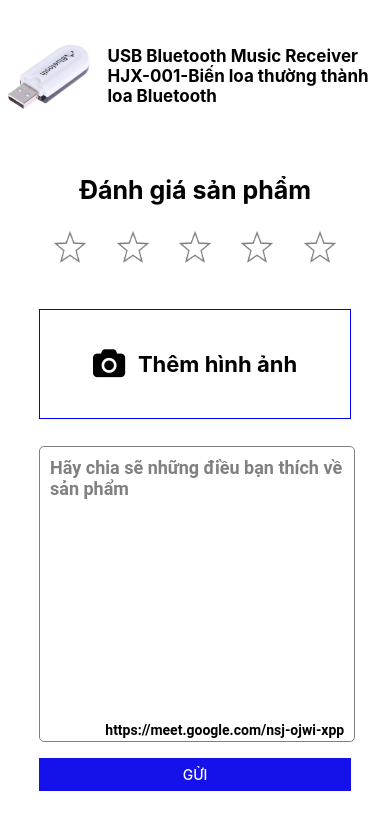
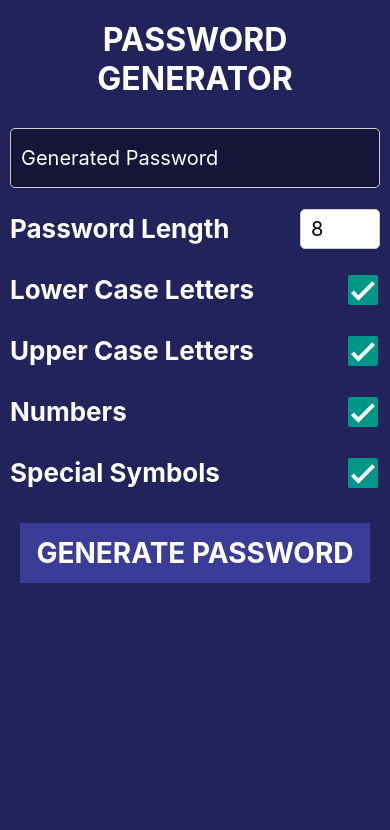
Before and after one commit to MinhAn2007/Lab4_ReactNative, a React Native app: screen / in a window 390 px wide. Shown: the top 830 px of the page. Built offline with nearby package versions, Linux system fonts and the light colour scheme.

Commit message:
Create PassWordScreen

```diff
--- a/App.js
+++ b/App.js
@@ -2,12 +2,14 @@ import { StatusBar } from 'expo-status-bar';
 import { StyleSheet, Text, View } from 'react-native';
 import LoginScreen from './src/component/LoginScreen';
 import FeedbackScreen from './src/component/FeedbackScreen';
+import PassWordScreen from './src/component/PassWord';
 
 export default function App() {
   return (
     <View style={styles.container}>
       {/* <LoginScreen></LoginScreen> */}
-      <FeedbackScreen></FeedbackScreen>
+      {/* <FeedbackScreen></FeedbackScreen> */}
+      <PassWordScreen></PassWordScreen>
     </View>
   );
 }
--- a/package.json
+++ b/package.json
@@ -14,8 +14,12 @@
     "expo-status-bar": "~1.6.0",
     "react": "18.2.0",
     "react-dom": "18.2.0",
-    "react-native": "0.72.5",
+    "react-native": "^0.72.5",
+    "react-native-check-box": "^2.1.7",
+    "react-native-elements": "^3.4.3",
     "react-native-image-picker": "^4.10.3",
+    "react-native-safe-area-context": "^4.6.3",
+    "react-native-screens": "~3.22.0",
     "react-native-web": "~0.19.6"
   },
   "devDependencies": {
--- a/src/component/FeedbackScreen.js
+++ b/src/component/FeedbackScreen.js
@@ -10,26 +10,7 @@ const FeedbackScreen = () => {
         alert('Gửi đánh giá thành công');
         console.log('Gửi đánh giá thành công');
     }
-    const openImagePicker = () => {
-        const options = {
-          title: 'Chọn hình ảnh',
-          storageOptions: {
-            skipBackup: true,
-            path: 'images',
-          },
-        };
 
-        ImagePicker.showImagePicker(options, (response) => {
-          if (response.didCancel) {
-            console.log('Người dùng đã hủy bỏ');
-          } else if (response.error) {
-            console.log('Lỗi: ', response.error);
-          } else {
-            // response.uri chứa đường dẫn đến hình ảnh đã chọn
-            console.log('Đường dẫn hình ảnh: ', response.uri);
-          }
-        });
-      };
 
     const handleStarPress = (selectedRating) => {
       setRating(selectedRating);
--- /dev/null
+++ b/src/component/PassWord.js
@@ -0,0 +1,172 @@
+import React, { useState } from "react";
+import { StyleSheet,  Text,  View,  TextInput,  Pressable,CheckBox} from "react-native";
+
+const PassWordScreen = () => {
+  const [password, setPassword] = useState("");
+  const [passwordLength, setPasswordLength] = useState("8");
+
+  const charTypes = [
+    {
+      label: "Lower Case Letters",
+      chars: "abcdefghijklmnopqrstuvwxyz",
+      state: useState(true),
+    },
+    {
+      label: "Upper Case Letters",
+      chars: "ABCDEFGHIJKLMNOPQRSTUVWXYZ",
+      state: useState(true),
+    },
+    { label: "Numbers", chars: "0123456789", state: useState(true) },
+    {
+      label: "Special Symbols",
+      chars: "!@#$%^&*()_+-=[]{}|;:',.<>?",
+      state: useState(true),
+    },
+  ];
+
+  const generatePassword = () => {
+    const selectedCharTypes = charTypes.filter((charType) => charType.state[0]);
+    const selectedTypesCount = selectedCharTypes.length;
+
+    if (selectedTypesCount === 0) {
+      alert("Chọn kiểu mật khẩu bạn muốn tạo.");
+      return;
+    }
+    if (isNaN(parseInt(passwordLength))) {
+      alert("Vui lòng nhập độ dài mật khẩu.");
+      return;
+    }
+
+    if (parseInt(passwordLength) <= selectedTypesCount) {
+      alert("Độ dài mật khẩu phải lớn hơn hoặc bằng số loại ký tự đã chọn.");
+      return;
+    }
+
+    let newPassword = "";
+
+    selectedCharTypes.forEach((charType) => {
+      const charSet = charType.chars;
+      const randomIndex = Math.floor(Math.random() * charSet.length);
+      newPassword += charSet.charAt(randomIndex);
+    });
+
+    const length = parseInt(passwordLength) - selectedTypesCount;
+    const availableChars = selectedCharTypes
+      .map((charType) => charType.chars)
+      .join("");
+
+    for (let i = 0; i < length; i++) {
+      const randomIndex = Math.floor(Math.random() * availableChars.length);
+      newPassword += availableChars.charAt(randomIndex);
+    }
+
+    setPassword(newPassword);
+  };
+
+  return (
+    <View style={styles.container}>
+      <Text style={styles.title}>PASSWORD GENERATOR</Text>
+      <TextInput
+        style={styles.input}
+        placeholder="Generated Password"
+        value={password}
+        editable={false}
+      />
+      <View style={styles.checkboxContainer}>
+        <Text style={styles.label}>Password Length</Text>
+        <TextInput
+          style={styles.inputPassLength}
+          defaultValue={passwordLength}
+          onChangeText={(text) => setPasswordLength(text)}
+          keyboardType="numeric"
+        />
+      </View>
+
+      {charTypes.map((charType, index) => (
+        <View style={styles.checkboxContainer} key={index}>
+          <Text style={styles.label}>{charType.label}</Text>
+          <CheckBox
+            value={charType.state[0]}
+            onValueChange={(value) => charType.state[1](value)}
+            style={styles.checkbox}
+          />
+        </View>
+      ))}
+
+      <Pressable style={styles.button} onPress={generatePassword}>
+        <Text style={styles.buttonText}>GENERATE PASSWORD</Text>
+      </Pressable>
+    </View>
+  );
+};
+
+const styles = StyleSheet.create({
+  container: {
+    flex: 1,
+    alignItems: "stretch",
+    justifyContent: "flex-start",
+    flex: 1,
+    backgroundColor: "#23235B",
+  },
+  title: {
+    textAlign: "center",
+    justifyContent: "center",
+    fontSize: 32,
+    fontWeight: "bold",
+    color: "#FFFFFF",
+    margin: 20,
+  },
+  label: {
+    fontSize: 26,
+    fontWeight: "bold",
+    color: "#fff",
+    marginVertical: 5,
+  },
+  input: {
+    height: 60,
+    fontSize: 20,
+    color: "#fff",
+    borderWidth: 1,
+    borderColor: "#CCCCCC",
+    backgroundColor: "#151537",
+    borderRadius: 5,
+    padding: 10,
+    margin: 10,
+  },
+  inputPassLength: {
+    width: 80,
+    height: 40,
+    fontSize: 20,
+    color: "#00000",
+    borderWidth: 1,
+    borderColor: "#CCCCCC",
+    backgroundColor: "#fff",
+    borderRadius: 5,
+    padding: 10,
+  },
+  checkboxContainer: {
+    flexDirection: "row",
+    alignItems: "center",
+    justifyContent: "space-between",
+    margin: 10,
+  },
+  checkbox: {
+    marginHorizontal: 2,
+    height: 30,
+    width: 30,
+  },
+  button: {
+    height: 60,
+    backgroundColor: "#3B3B98",
+    alignItems: "center",
+    justifyContent: "center",
+    margin: 20,
+  },
+  buttonText: {
+    fontSize: 28,
+    fontWeight: "bold",
+    color: "#fff",
+  },
+});
+
+export default PassWordScreen;
```
Also changed, not shown: 1 other file (tests, documents, lock files or other folders).
